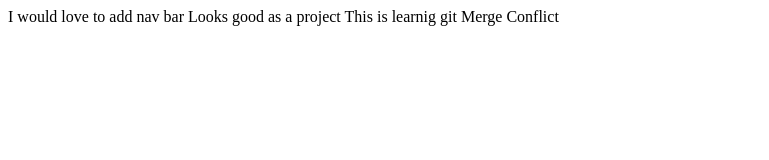
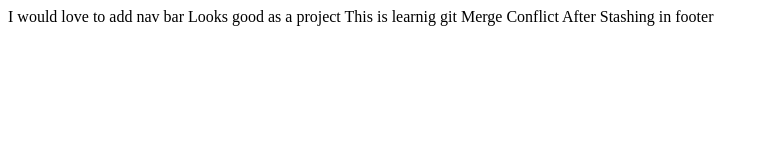
Before and after one commit to suryanva/gitpractice, a plain HTML site: page index.html in a window 1280 px wide. Shown: the whole page, without its empty margins (0-769 px from the left). Drawn offline with Linux system fonts and the light colour scheme.

Commit message:
working at master after stashing in footer

```diff
--- a/index.html
+++ b/index.html
@@ -7,6 +7,6 @@
   </head>
   <body>
     I would love to add nav bar Looks good as a project This is learnig git
-    Merge Conflict
+    Merge Conflict After Stashing in footer
   </body>
 </html>
```
